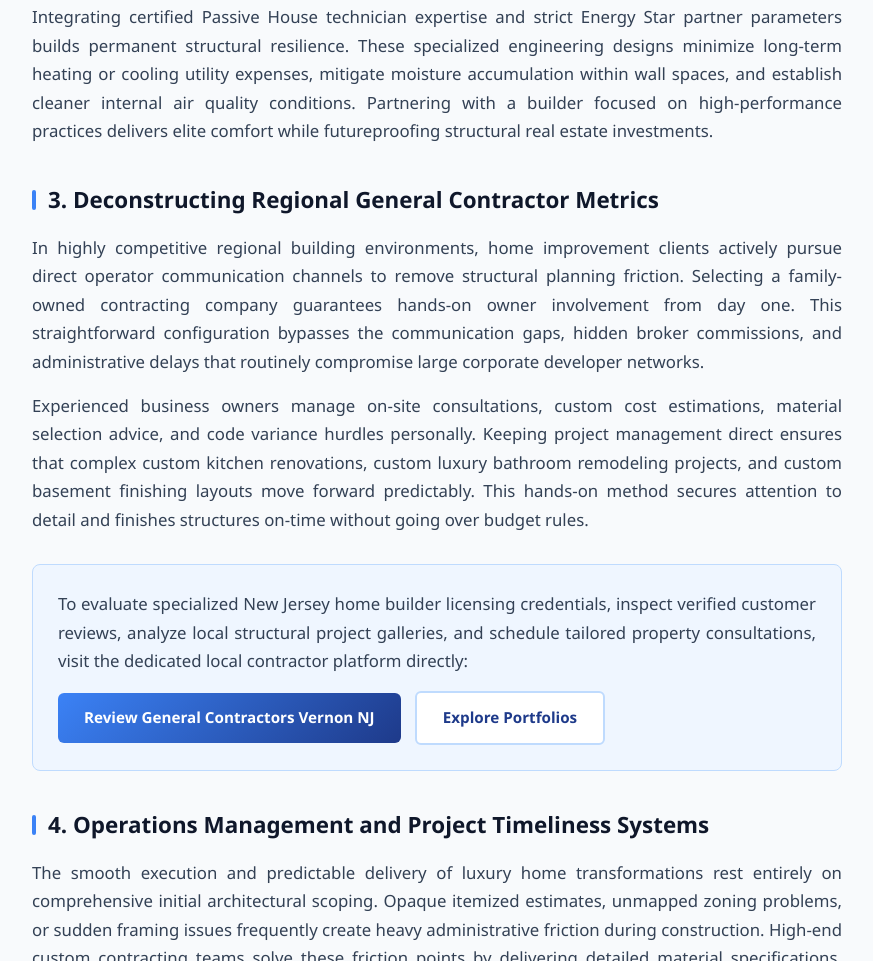
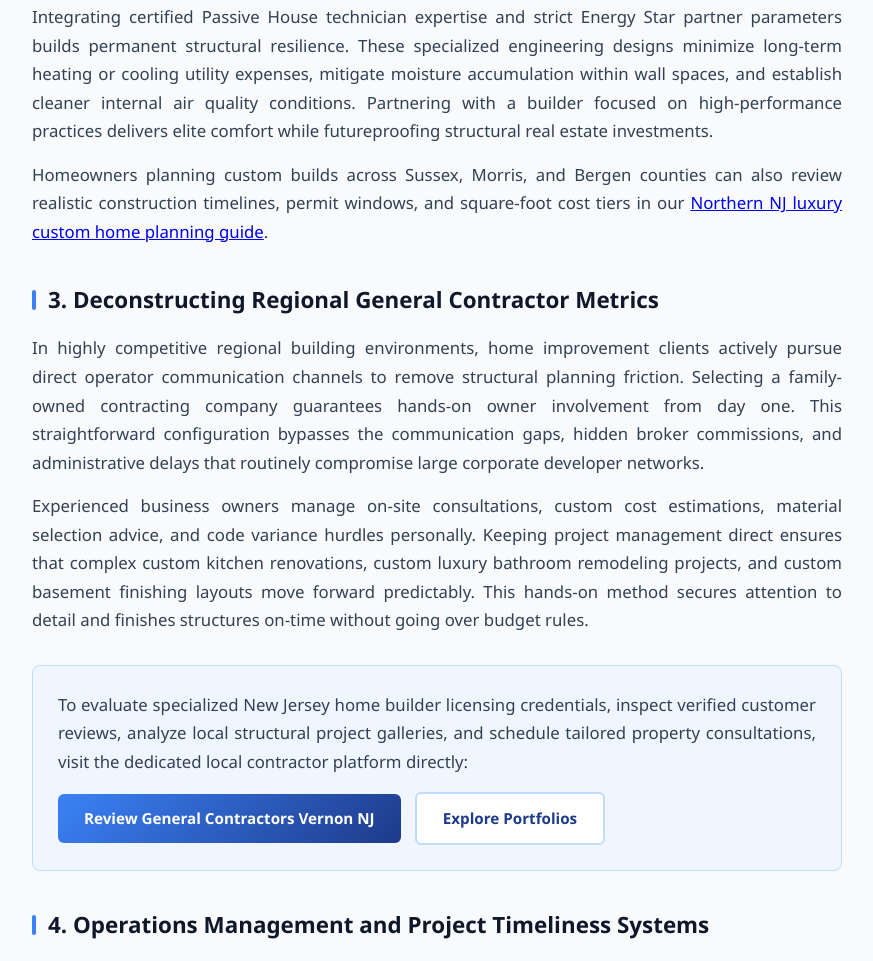
Before and after one commit to blackbirdzllcnj/blackbirdzllcnj.github.io, a plain HTML site: page index.html in a window 1280 px wide. Shown: the part 1862-2823 px from the top of the page, without its empty margins (203-1076 px from the left). Drawn offline with Linux system fonts and the light colour scheme.

Commit message:
Update index.html

```diff
--- a/index.html
+++ b/index.html
@@ -67,6 +67,8 @@
         <p>The overall asset equity generated by any custom residential project is directly linked to its underlying structural architecture. Legacy engineering models focused almost exclusively on basic finish details and cosmetic layout selections. In contrast, modern luxury design incorporates advanced building science metrics, prioritizing tight building envelopes, high-efficiency insulation barriers, and balanced mechanical environmental controls.</p>
 
         <p>Integrating certified Passive House technician expertise and strict Energy Star partner parameters builds permanent structural resilience. These specialized engineering designs minimize long-term heating or cooling utility expenses, mitigate moisture accumulation within wall spaces, and establish cleaner internal air quality conditions. Partnering with a builder focused on high-performance practices delivers elite comfort while futureproofing structural real estate investments.</p>
+        <p>Homeowners planning custom builds across Sussex, Morris, and Bergen counties can also review realistic construction timelines, permit windows, and square-foot cost tiers in our <a href="https://vercel.app" target="_blank" rel="noopener">Northern NJ luxury custom home planning guide</a>.</p>
+
 
         <h2>3. Deconstructing Regional General Contractor Metrics</h2>
         <p>In highly competitive regional building environments, home improvement clients actively pursue direct operator communication channels to remove structural planning friction. Selecting a family-owned contracting company guarantees hands-on owner involvement from day one. This straightforward configuration bypasses the communication gaps, hidden broker commissions, and administrative delays that routinely compromise large corporate developer networks.</p>
```
